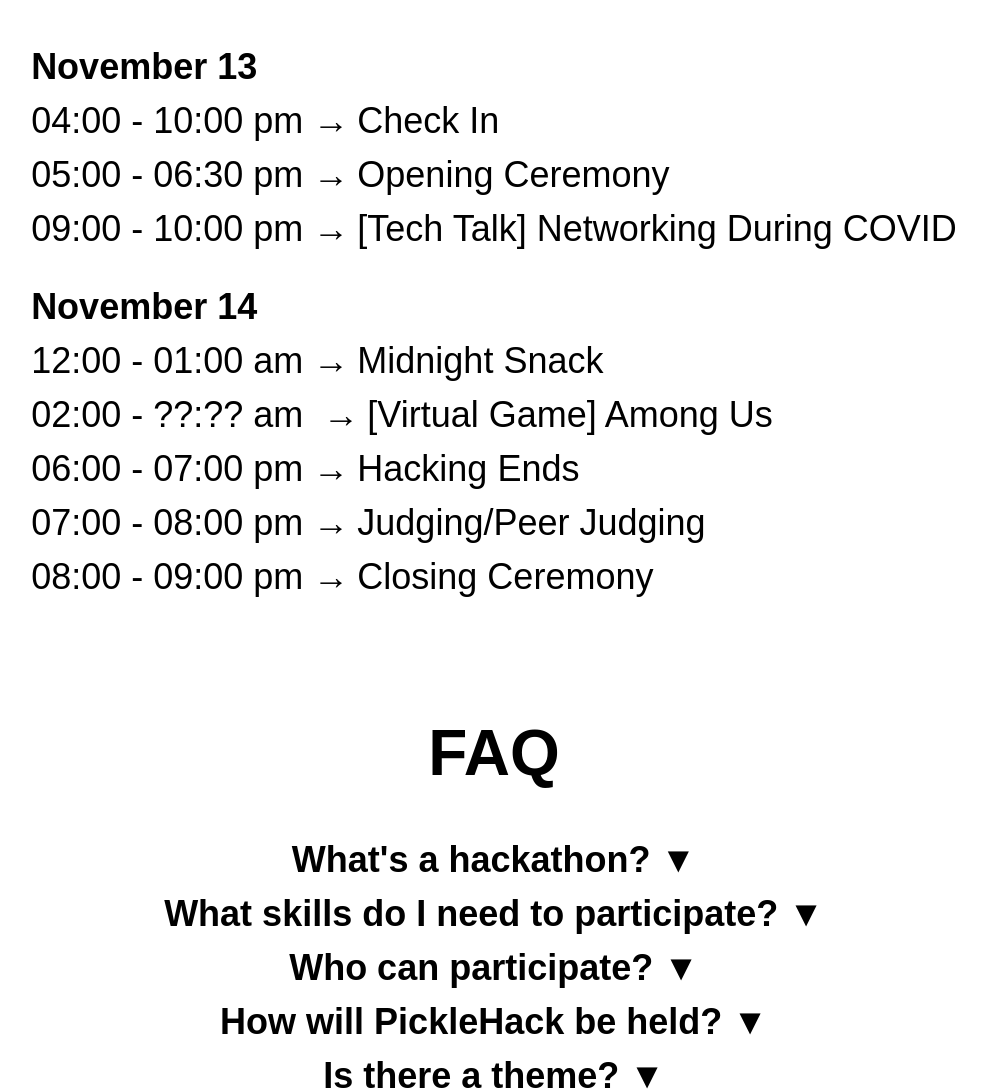
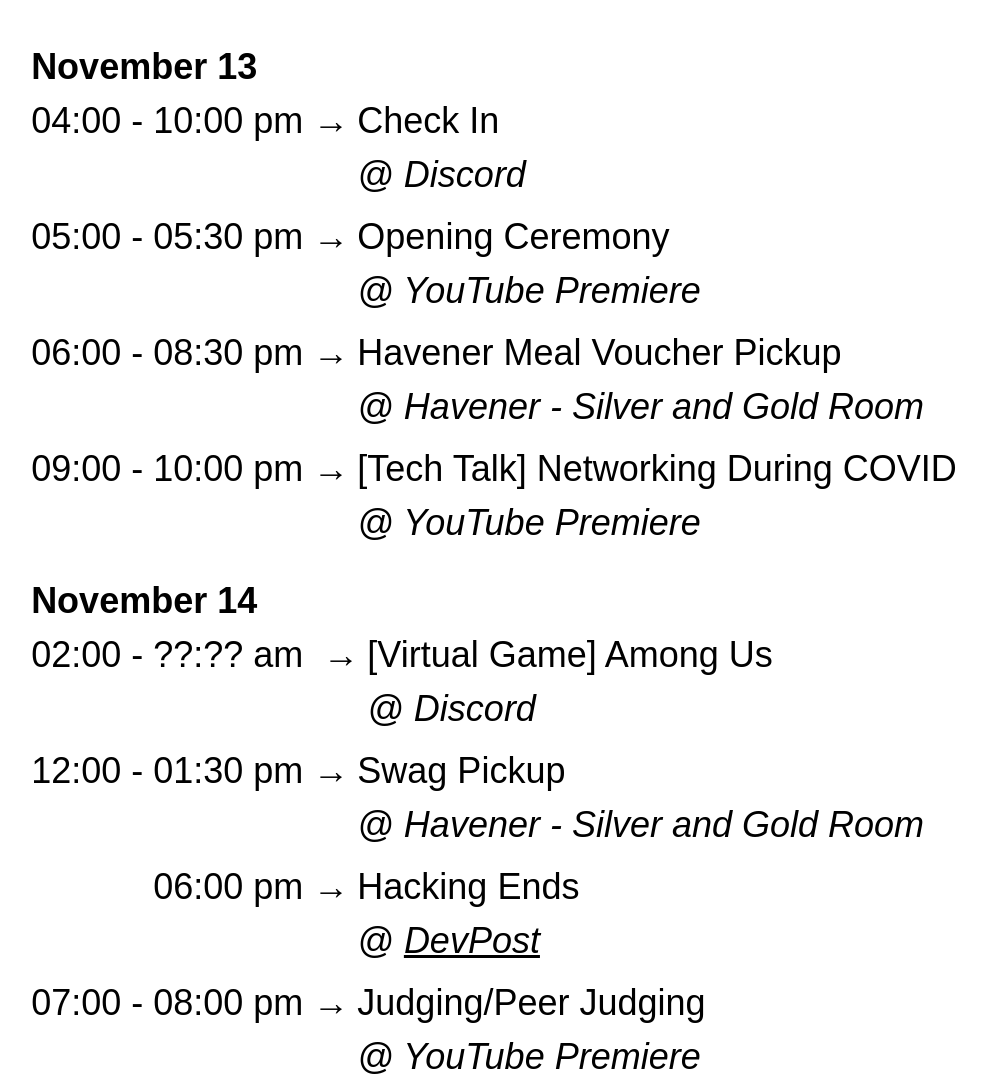
Before and after one commit to acmhack/picklehack.io, a plain HTML site: page index.html in a window 1280 px wide. Shown: the part 877-1966 px from the top of the page, without its empty margins (146-1132 px from the left). Drawn offline with nearby package versions, Linux system fonts and the light colour scheme; a web font is replaced by a local one.

Commit message:
Update schedule

```diff
--- a/css/style.css
+++ b/css/style.css
@@ -240,6 +240,7 @@ footer .grid-item img {
 
 .schedule .items div {
   display: flex;
+  margin-bottom: 0.5rem;
 }
 
 .schedule .items div p:first-child {
--- a/index.html
+++ b/index.html
@@ -43,16 +43,16 @@
                <h1 class="section-header" style="margin-top: 0;">Schedule</h1>
                <div class="items">
                   <p class="subtext date">November 13</p>
-                  <div><p class="subtext">04:00 - 10:00 pm → </p><p class="subtext">Check In</p></div>
-                  <div><p class="subtext">05:00 - 06:30 pm → </p><p class="subtext">Opening Ceremony</p></div>
-                  <div><p class="subtext">09:00 - 10:00 pm → </p><p class="subtext">[Tech Talk] Networking During COVID</p></div>
+                  <div><p class="subtext">04:00 - 10:00 pm → </p><p class="subtext">Check In <br> <span style="font-style: italic;">@ Discord</span></p></div>
+                  <div><p class="subtext">05:00 - 05:30 pm → </p><p class="subtext">Opening Ceremony <br> <span style="font-style: italic;">@ YouTube Premiere</span></p></div>
+                  <div><p class="subtext">06:00 - 08:30 pm → </p><p class="subtext">Havener Meal Voucher Pickup <br> <span style="font-style: italic;">@ Havener - Silver and Gold Room</span></p></div>
+                  <div><p class="subtext">09:00 - 10:00 pm → </p><p class="subtext">[Tech Talk] Networking During COVID <br> <span style="font-style: italic;">@ YouTube Premiere</span></p></div>
                   <p class="subtext date" style="margin-top: 1.5rem;">November 14</p>
-                  <div><p class="subtext">12:00 - 01:00 am → </p><p class="subtext">Midnight Snack</p></div>
-                  <div><p class="subtext">02:00 - ??:?? am&nbsp; → </p><p class="subtext">[Virtual Game] Among Us</p></div>
-                  <!-- <p class="subtext">10:00 - 11:00 am → Workshop</p> -->
-                  <div><p class="subtext">06:00 - 07:00 pm → </p><p class="subtext">Hacking Ends</p></div>
-                  <div><p class="subtext">07:00 - 08:00 pm → </p><p class="subtext">Judging/Peer Judging</p></div>
-                  <div><p class="subtext">08:00 - 09:00 pm → </p><p class="subtext">Closing Ceremony</p></div>
+                  <div><p class="subtext">02:00 - ??:?? am&nbsp; → </p><p class="subtext">[Virtual Game] Among Us <br> <span style="font-style: italic;">@ Discord</span></p></div>
+                  <div><p class="subtext">12:00 - 01:30 pm → </p><p class="subtext">Swag Pickup <br> <span style="font-style: italic;">@ Havener - Silver and Gold Room</span></p></div>
+                  <div><p class="subtext"><span style="color: transparent;">00:00 - </span>06:00 pm → </p><p class="subtext">Hacking Ends <br> <span style="font-style: italic;">@ <a style="color: initial;" href="https://picklehack-mst.devpost.com/" target="_blank">DevPost</a></p></div>
+                  <div><p class="subtext">07:00 - 08:00 pm → </p><p class="subtext">Judging/Peer Judging <br> <span style="font-style: italic;">@ YouTube Premiere</span></p></div>
+                  <div><p class="subtext">08:00 - 09:00 pm → </p><p class="subtext">Closing Ceremony <br> <span style="font-style: italic;">@ YouTube Premiere</span></p></div>
                </div>
             </div>
             <div class="faq">
```
